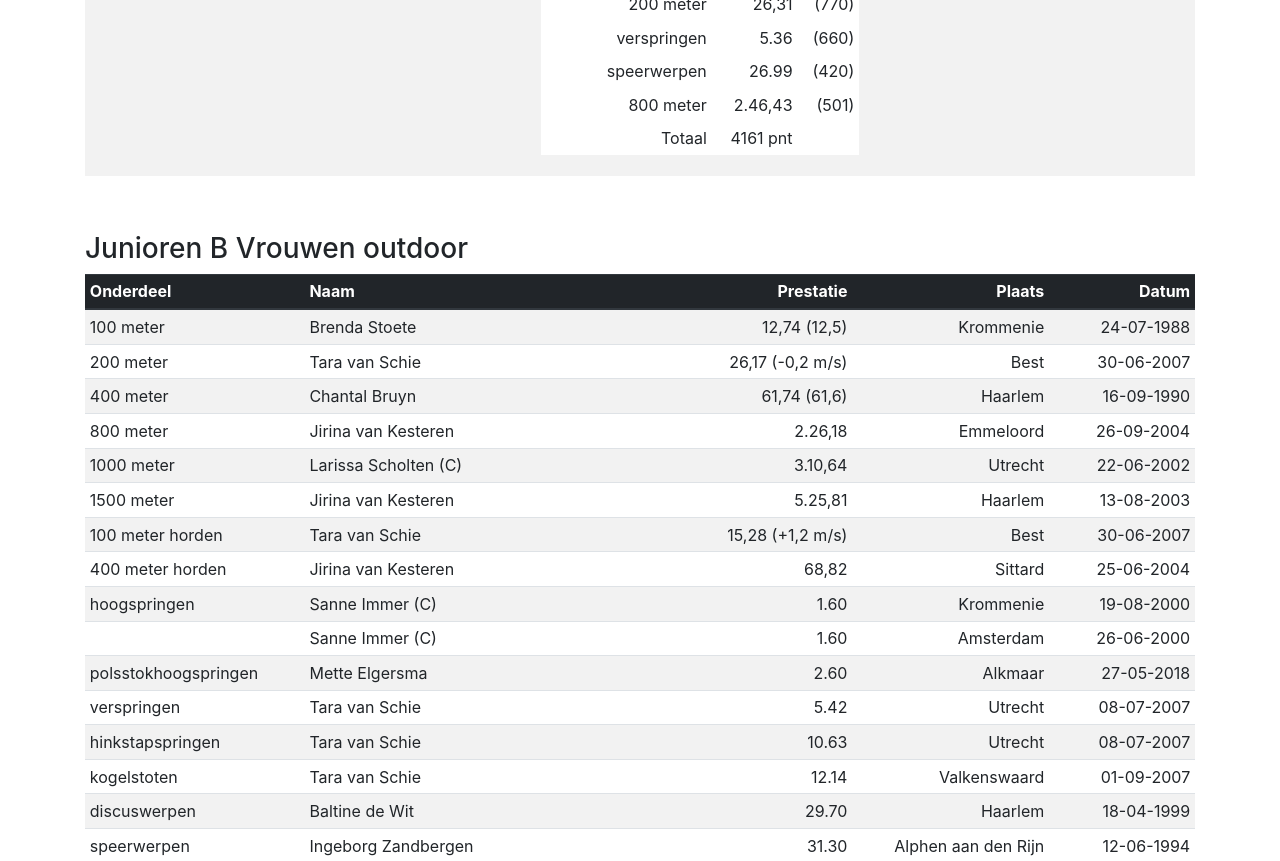
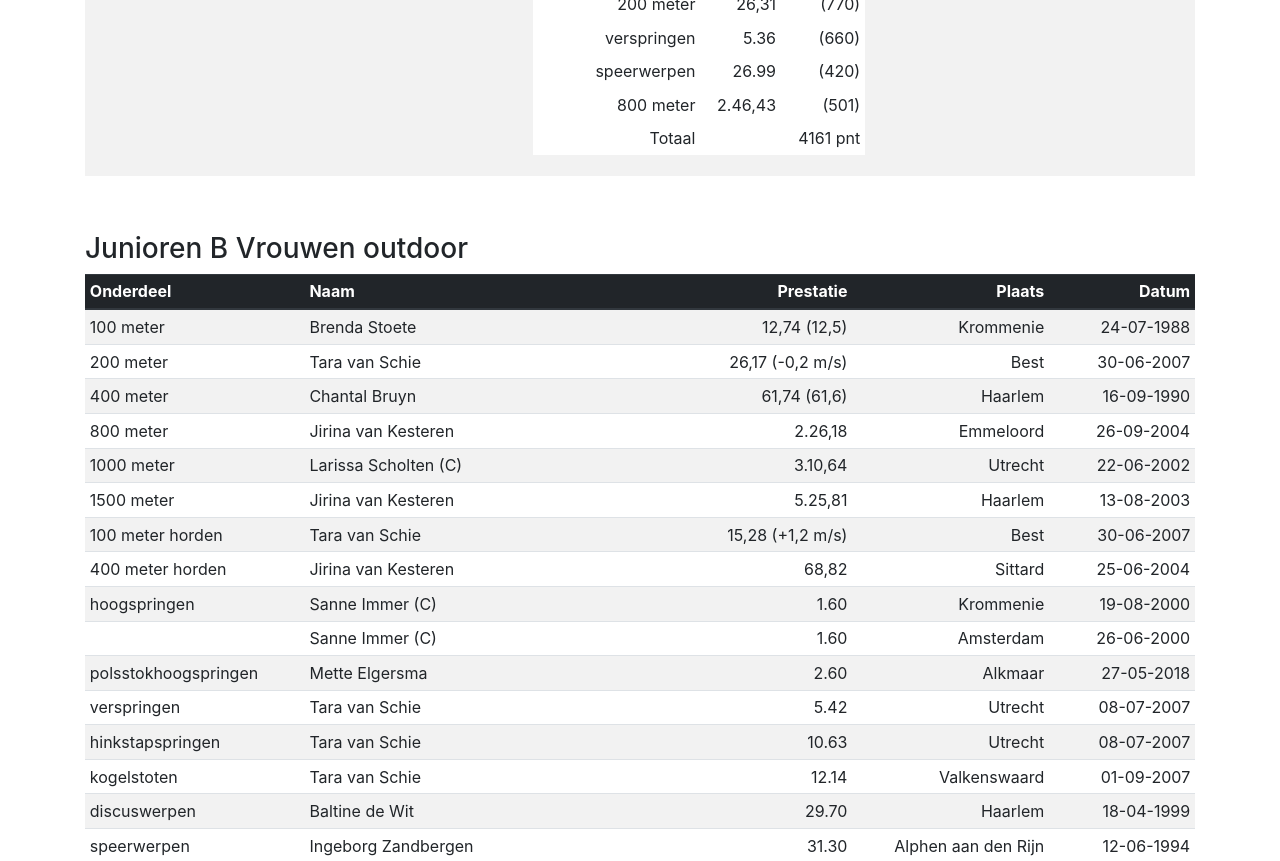
Before and after one commit to Voles/avhaarlem-ranglijsten, a React (Create React App) app: page / in a window 1280 px wide. Shown: the part 2780-3641 px from the top of the page. Built offline with nearby package versions, Linux system fonts and the light colour scheme.

Commit message:
Fix totaal

```diff
--- a/src/resultaten/vrouwen-outdoor/junioren-a.js
+++ b/src/resultaten/vrouwen-outdoor/junioren-a.js
@@ -166,8 +166,8 @@ export default [
       },
       {
         "onderdeel": "Totaal",
-        "naam": "",
-        "prestatie": "4161 pnt"
+        "prestatie": "",
+        "punten": "4161 pnt"
       }
     ],
     "plaats": "Sittard",
```
